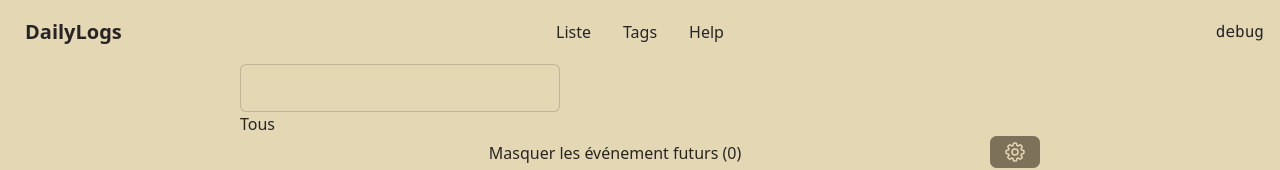
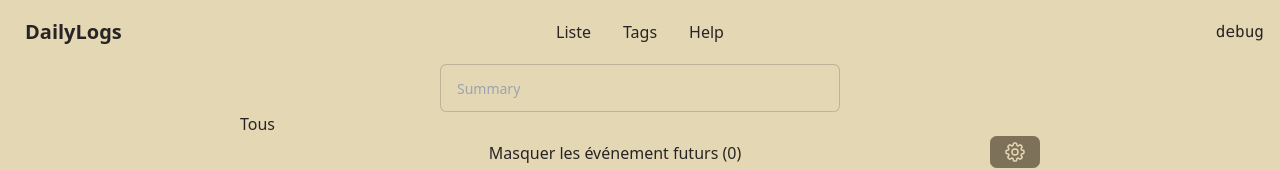
Before and after one commit to thi3rry/dailylogs, a SvelteKit app: page / in a window 1280 px wide. Shown: the top 170 px of the page. Built offline with nearby package versions, Linux system fonts and the light colour scheme; what short-unique-id would draw is missing.

Commit message:
chore(ui): better add form ui

```diff
--- a/src/components/AddForm.svelte
+++ b/src/components/AddForm.svelte
@@ -22,6 +22,9 @@
         summary = '';
     }
 </script>
-<form class="add" on:submit|preventDefault={addItem}>
-    <input bind:value={summary} class="input input-bordered input-md w-full max-w-xs" />
+<form class="add container mx-auto" on:submit|preventDefault={addItem}>
+    <div class="w-1/2 mx-auto">
+        <input bind:value={summary} class="input input-bordered input-md w-full" placeholder="Summary" />
+
+    </div>
 </form>
```
